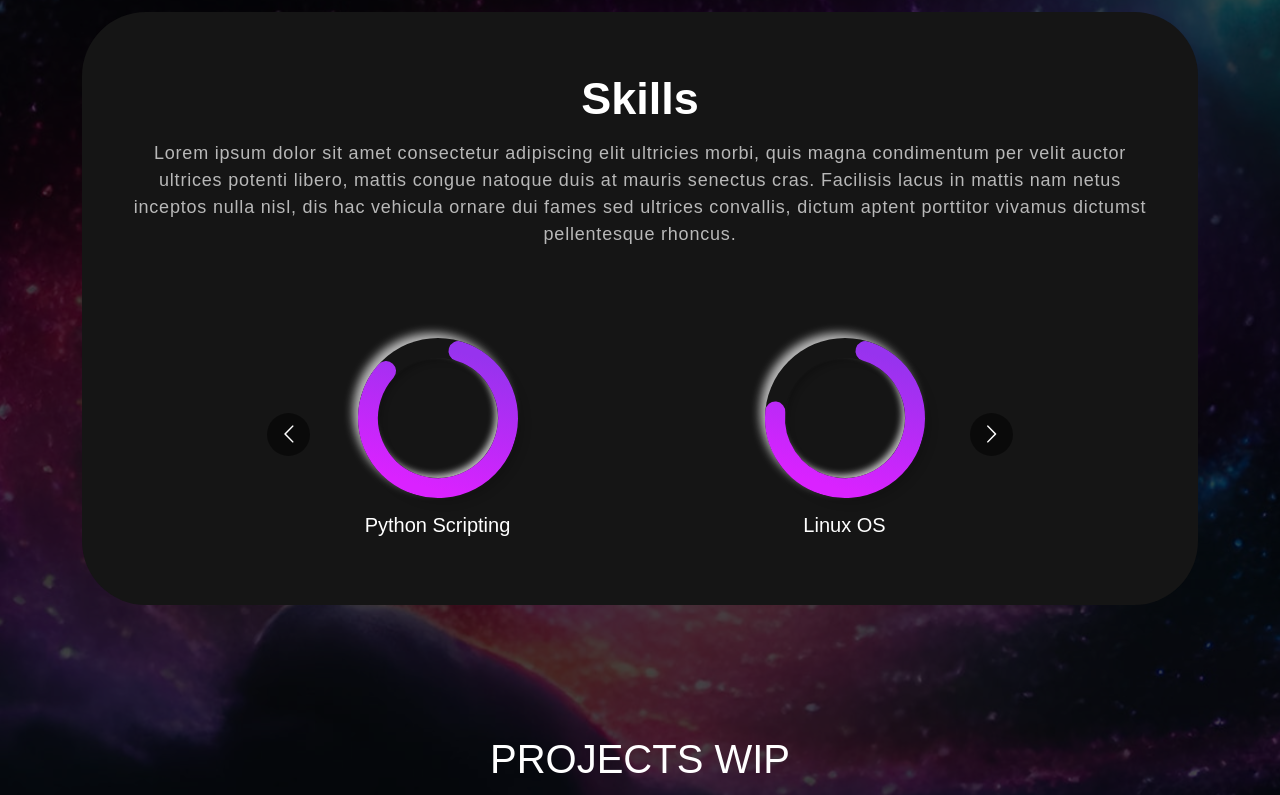
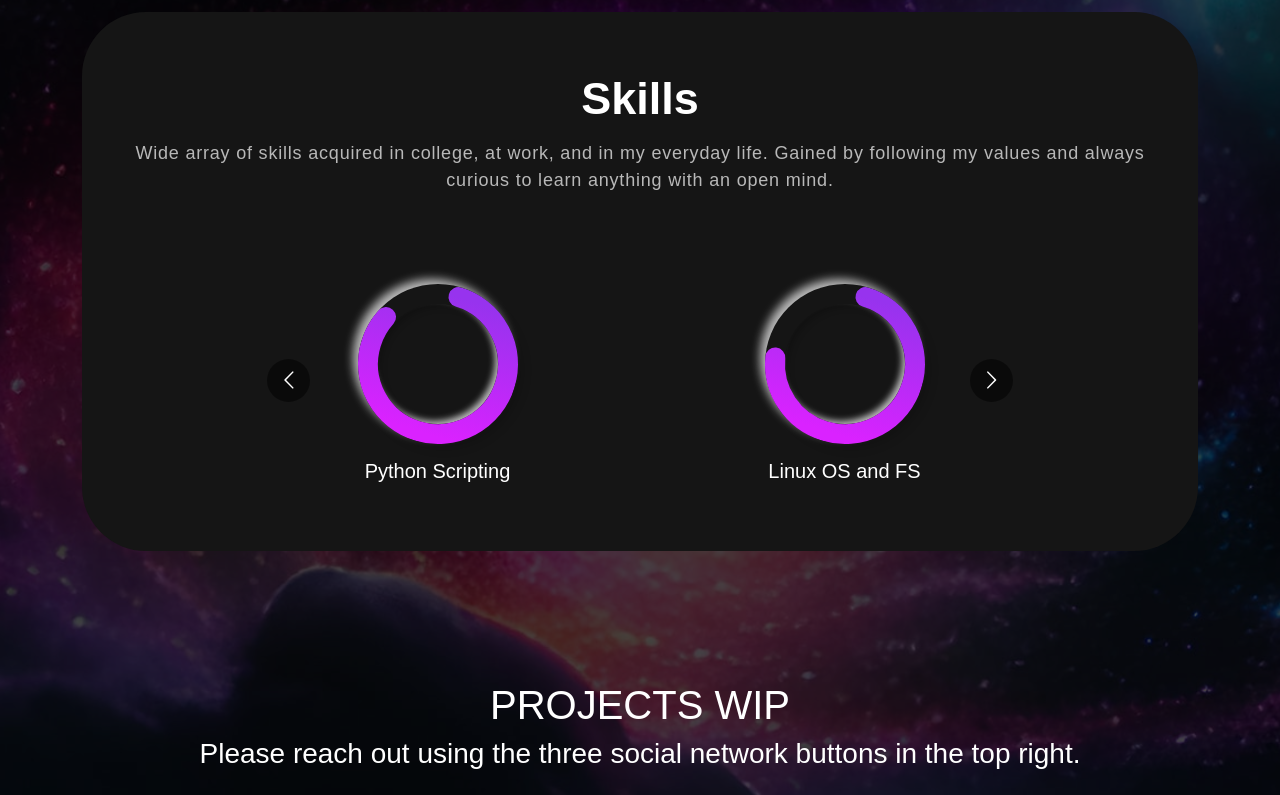
Before and after one commit to dxchel/portfolio, a React (Create React App) app: page / in a window 1280 px wide. Shown: the part 739-1534 px from the top of the page. Built offline with nearby package versions, Linux system fonts and the light colour scheme.

Commit message:
Added skills

```diff
--- a/src/components/Skills.tsx
+++ b/src/components/Skills.tsx
@@ -29,12 +29,64 @@
             percent: 80,
         },
         {
-            skill: "Linux OS",
+            skill: "Linux OS and FS",
             percent: 70,
         },
         {
-            skill: "C++ Coding",
+            skill: "C/C++ Coding",
             percent: 60,
+        },
+        {
+            skill: "Git/GitHub",
+            percent: 60,
+        },
+        {
+            skill: "Bash scripting",
+            percent: 50,
+        },
+        {
+            skill: "Testing",
+            percent: 50,
+        },
+        {
+            skill: "Docker",
+            percent: 50,
+        },
+        {
+            skill: "React",
+            percent: 40,
+        },
+        {
+            skill: "Typescript",
+            percent: 40,
+        },
+        {
+            skill: "Verilog",
+            percent: 40,
+        },
+        {
+            skill: "Embedded systems",
+            percent: 40,
+        },
+        {
+            skill: "Java",
+            percent: 40,
+        },
+        {
+            skill: "CI/CD",
+            percent: 40,
+        },
+        {
+            skill: "AI",
+            percent: 40,
+        },
+        {
+            skill: "Cloud",
+            percent: 30,
+        },
+        {
+            skill: "Unity",
+            percent: 20,
         },
     ]
 
@@ -47,7 +99,7 @@
                             <h2>
                                 Skills
                             </h2>
-                            <p>Lorem ipsum dolor sit amet consectetur adipiscing elit ultricies morbi, quis magna condimentum per velit auctor ultrices potenti libero, mattis congue natoque duis at mauris senectus cras. Facilisis lacus in mattis nam netus inceptos nulla nisl, dis hac vehicula ornare dui fames sed ultrices convallis, dictum aptent porttitor vivamus dictumst pellentesque rhoncus.</p>
+                            <p>Wide array of skills acquired in college, at work, and in my everyday life. Gained by following my values and always curious to learn anything with an open mind.</p>
                             <Carousel responsive={responsive} infinite={true} className="skill-slider">
                                 {
                                     skills.map((skill, index) => {
```
